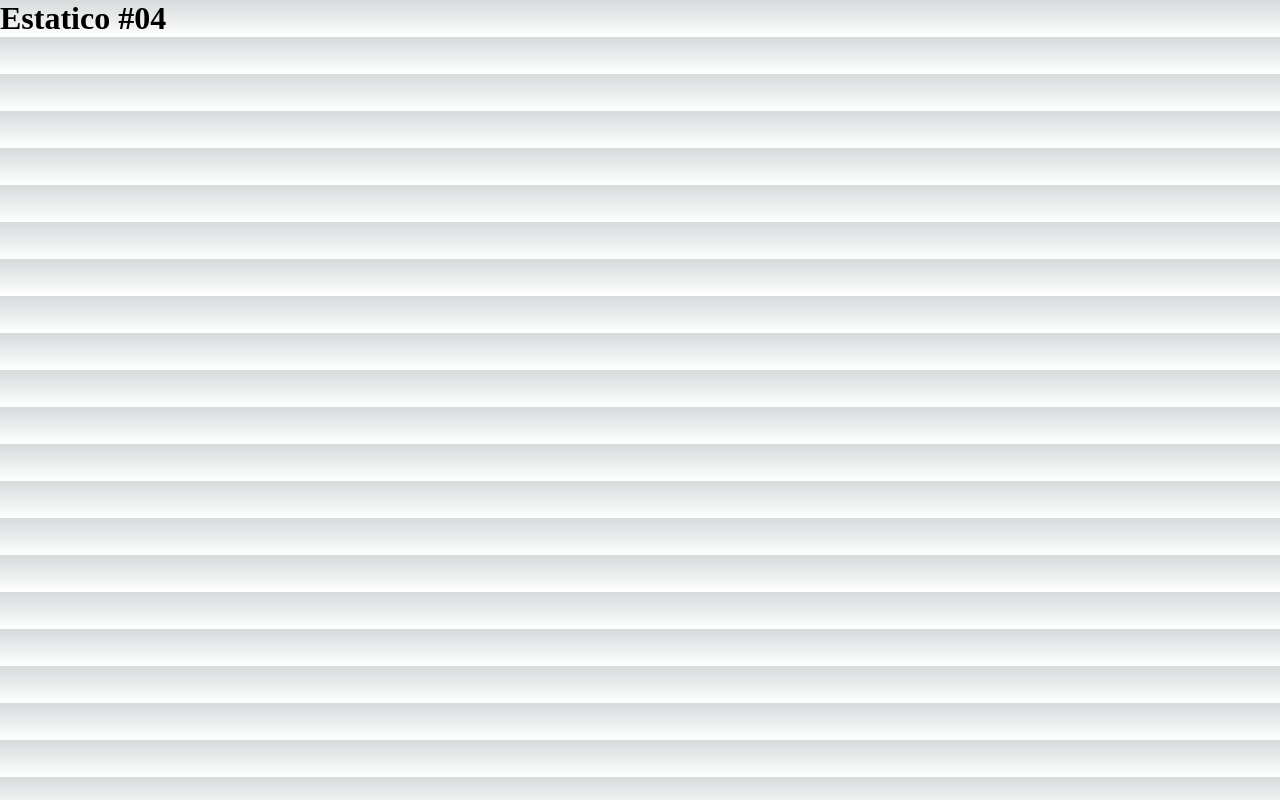
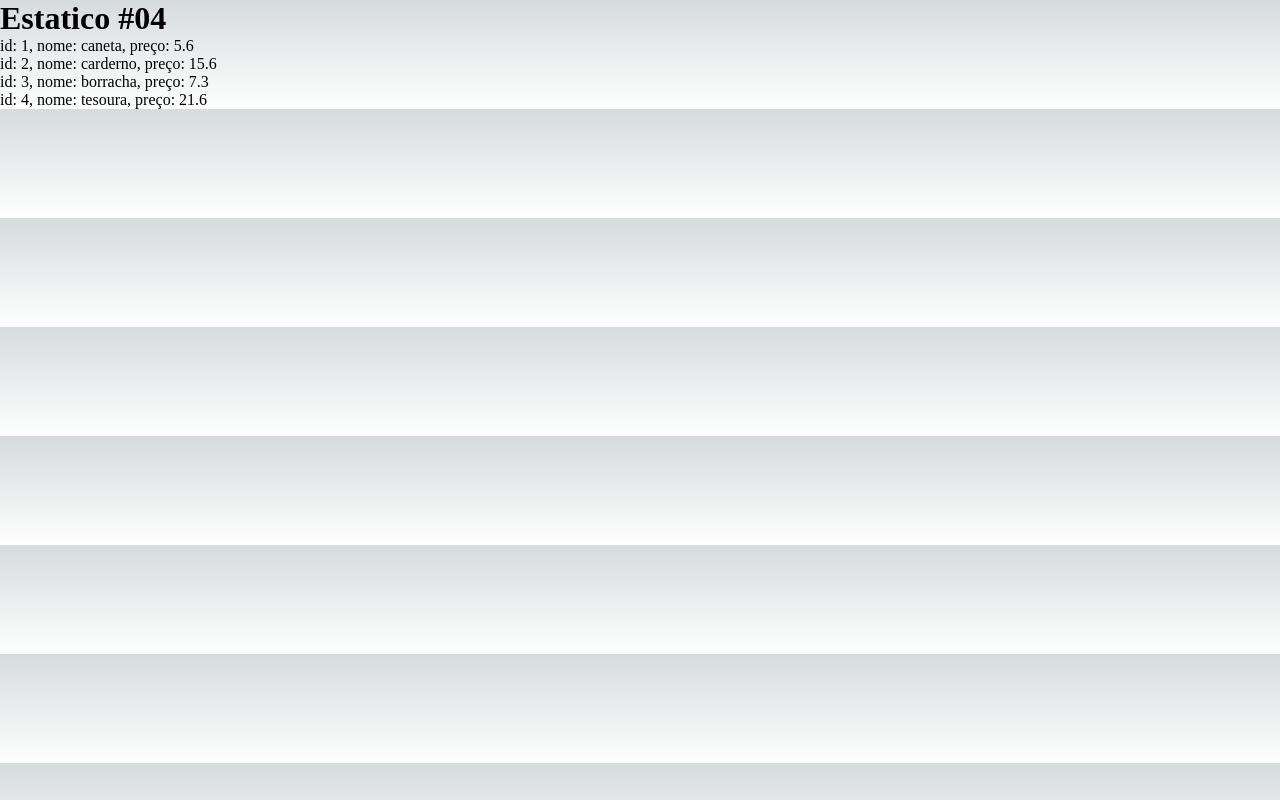
Before and after one commit to DiogoKenway/renderizacao, a Next.js app: page /estatico4 in a window 1280 px wide. Built offline with nearby package versions, Linux system fonts and the light colour scheme.

Commit message:
end of file code

```diff
--- a/pages/api/produtos.js
+++ b/pages/api/produtos.js
@@ -0,0 +1,9 @@
+
+export default function handler(req, res) {
+    res.status(200).json([
+        { id: 1, nome: "caneta", preco: 5.60 },
+        { id: 2, nome: "carderno", preco: 15.60 },
+        { id: 3, nome: "borracha", preco: 7.30 },
+        { id: 4, nome: "tesoura", preco: 21.60 },
+    ])
+  }
--- a/pages/estatico4.jsx
+++ b/pages/estatico4.jsx
@@ -1,16 +1,35 @@
-export function getStaticProps() {
+export async function getStaticProps() {
+
+    const response = await fetch("http://localhost:3000/api/produtos");
+    const produtos = await response.json()
+
+    console.log(produtos);
+
     return {
         props: {
-
+            produtos
         }
     }
 }
 
 export default function estatico2(props) {
+    console.log(props);
     return (
         <div>
             <h1>Estatico #04</h1>
-
+            <ul>
+                {
+                    props.produtos.map(produto => (
+                        <li key={produto.id}>
+                            <div>
+                            id: {produto.id},
+                            nome: {produto.nome},
+                            preço: {produto.preco}
+                            </div>
+                        </li>
+                    ))
+                }
+            </ul>
         </div>
     )
 }
```
